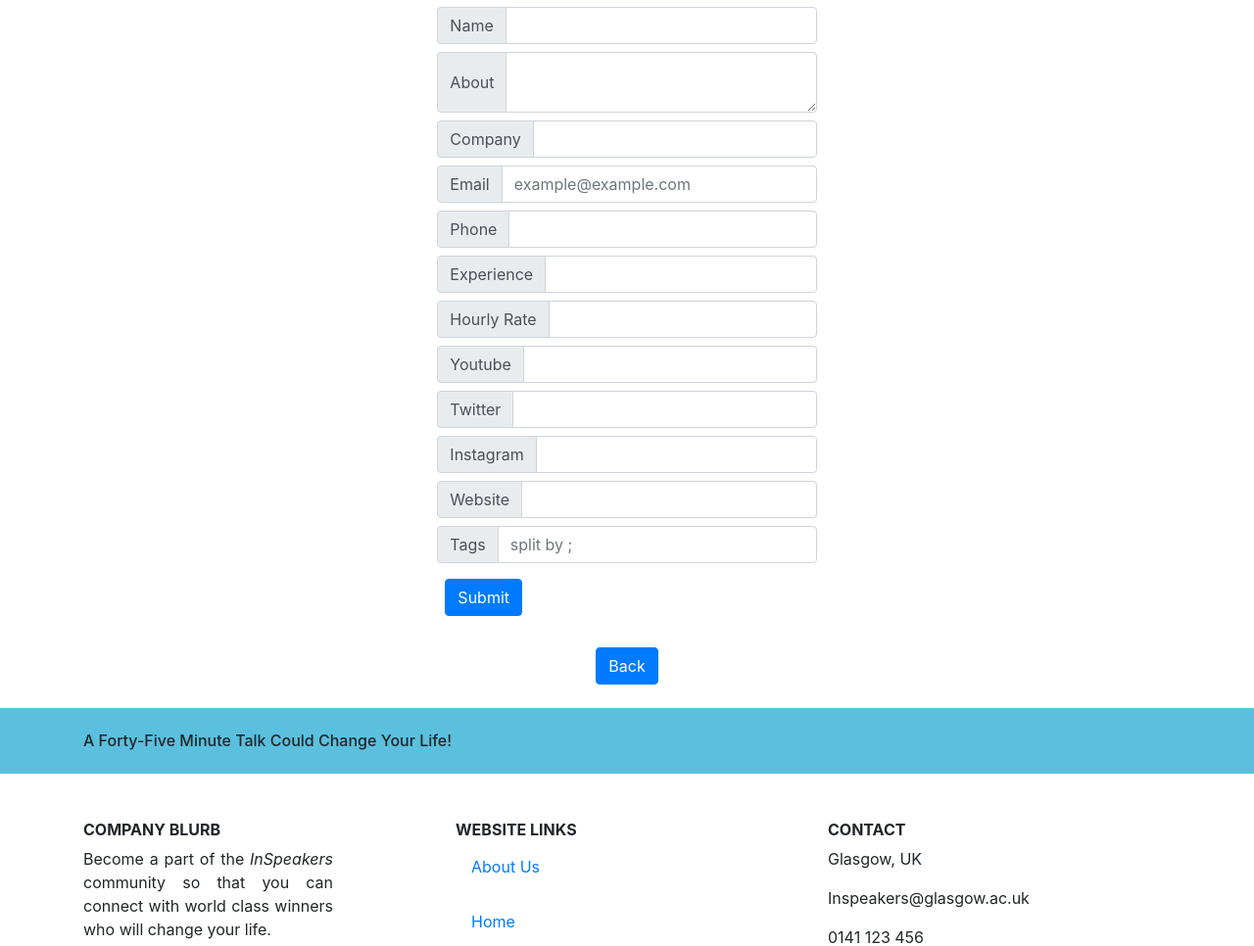
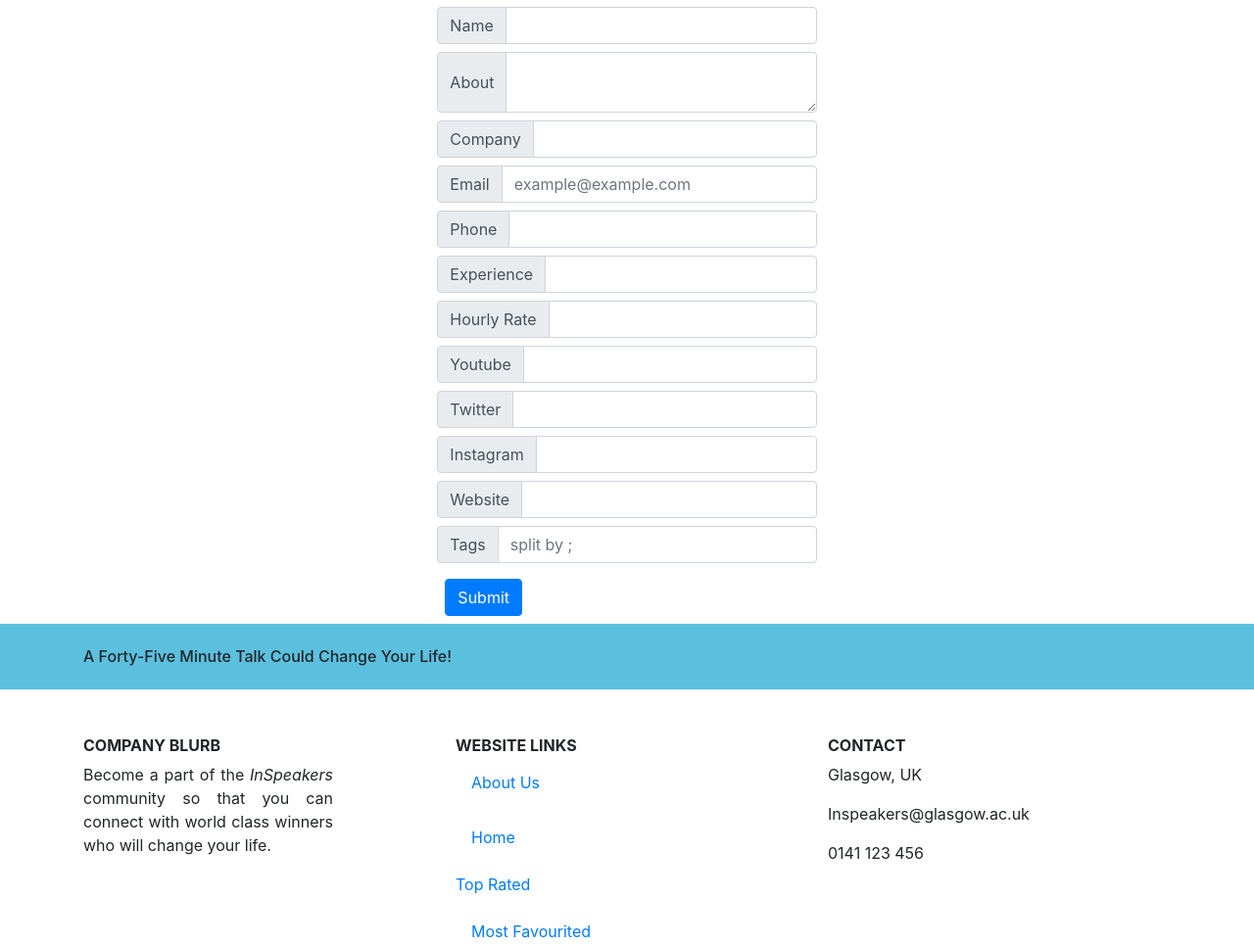
Before and after one commit to KateHickey26/PIMB, a Django app: page /inspeakers/home/speakerprofile in a window 1280 px wide. Shown: the part 267-1233 px from the top of the page at 98% size. Run offline with Django 3.2, Linux system fonts and the light colour scheme; the visitor is signed in with stand-in values (Sample User, id 1); data that the repository does not hold is empty; some libraries are stand-ins or nearby versions.

Commit message:
removed back button from speaker edit

```diff
--- a/templates/inspeakers/edit.html
+++ b/templates/inspeakers/edit.html
@@ -90,8 +90,5 @@
          <button type="submit" class="btn btn-primary mx-2 my-2">Submit</button>
      </form>
      </div>
-     <div class="row mx-5 justify-content-center">
-    <button type="back" class="btn btn-primary mx4 my-4">Back</button>
-    </div>
  </div>
 {% endblock %}
```
